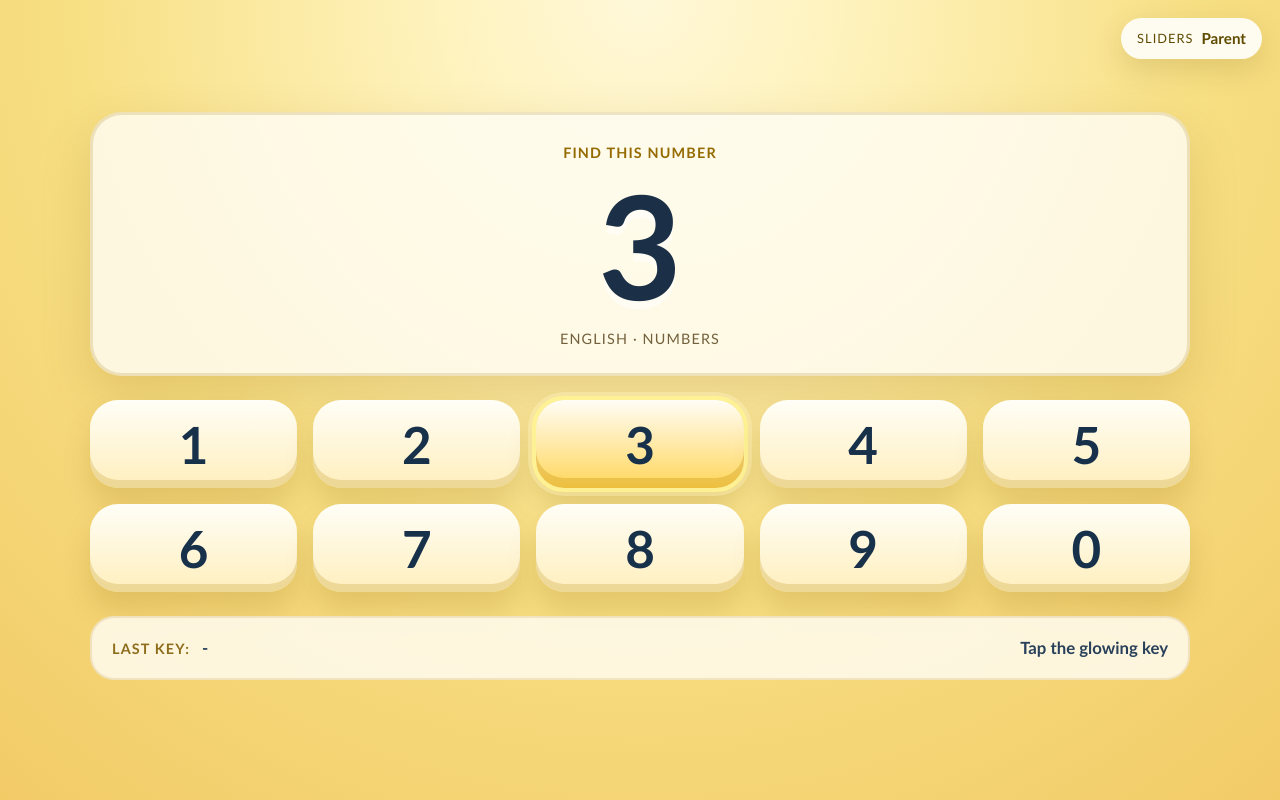
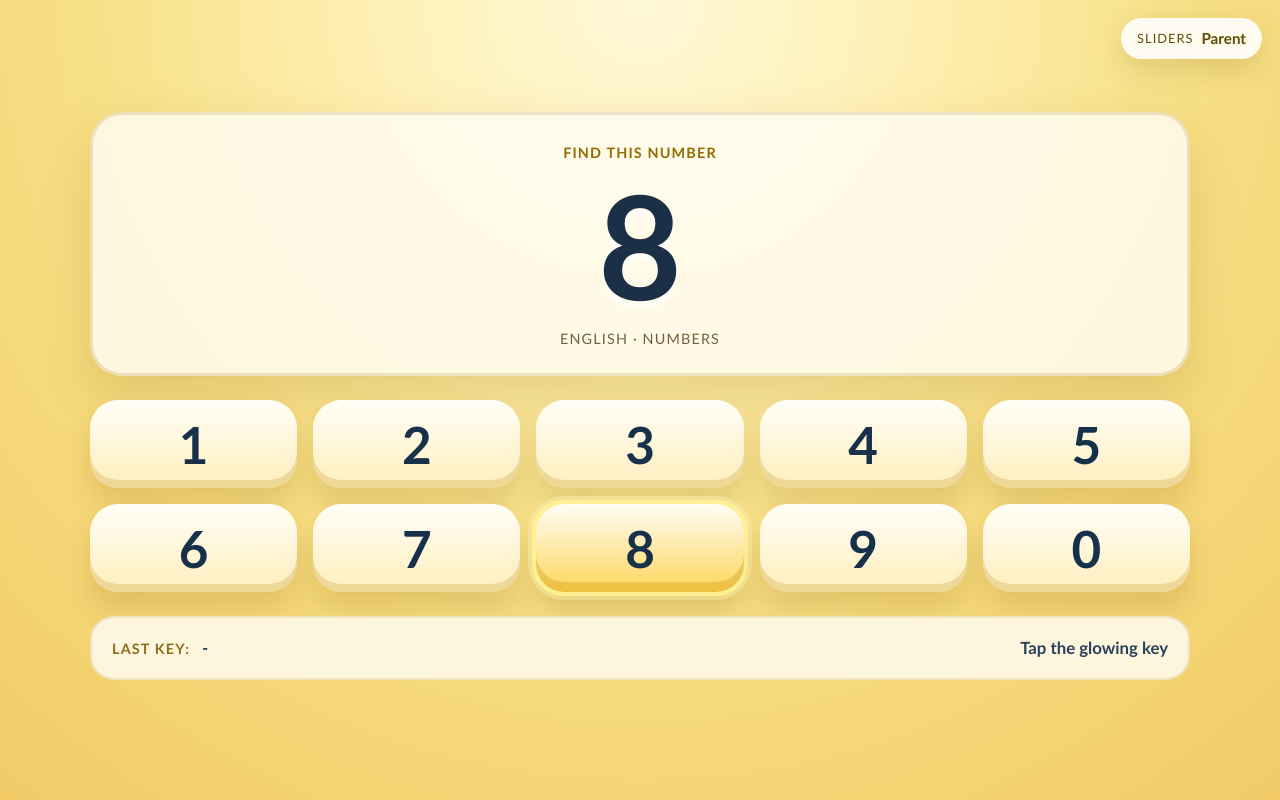
Before and after one commit to otiunov/keyboard_teacher, a React (Vite) app: page / in a window 1280 px wide. Built offline with nearby package versions, Linux system fonts and the light colour scheme.

Commit message:
Add number lesson interaction loop

```diff
--- a/src/App.tsx
+++ b/src/App.tsx
@@ -1,6 +1,12 @@
-import { useEffect, useState } from 'react'
+import { useEffect, useRef, useState } from 'react'
+import {
+  advanceNumberLesson,
+  createNumberLessonState,
+  submitNumberAnswer,
+} from './lesson'
 import { getLanguageOptions, getSessionCopy, type Language } from './session'
 import { speakText } from './speech'
+
 type KeyState = 'idle' | 'highlighted-target'
 
 const numberRows = [
@@ -11,18 +17,50 @@ const numberRows = [
 function App() {
   const [language, setLanguage] = useState<Language>('en')
   const [isParentDrawerOpen, setIsParentDrawerOpen] = useState(false)
-  const currentTarget = '3'
+  const [lesson, setLesson] = useState(() => createNumberLessonState())
+  const advanceTimerRef = useRef<number | null>(null)
 
   const copy = getSessionCopy(language)
 
   useEffect(() => {
-    speakText(window.speechSynthesis, window.SpeechSynthesisUtterance, currentTarget, language)
-  }, [currentTarget, language])
+    speakText(window.speechSynthesis, window.SpeechSynthesisUtterance, lesson.target, language)
+  }, [lesson.target, language])
+
+  useEffect(() => {
+    return () => {
+      if (advanceTimerRef.current !== null) {
+        window.clearTimeout(advanceTimerRef.current)
+      }
+    }
+  }, [])
+
+  function scheduleAdvance() {
+    if (advanceTimerRef.current !== null) {
+      window.clearTimeout(advanceTimerRef.current)
+    }
+
+    advanceTimerRef.current = window.setTimeout(() => {
+      setLesson((current) => advanceNumberLesson(current))
+    }, 700)
+  }
 
   function handleKeyPress(value: string) {
-    const spokenFeedback = value === currentTarget ? 'Good job' : 'Try again'
+    setLesson((current) => {
+      const next = submitNumberAnswer(current, value)
 
-    speakText(window.speechSynthesis, window.SpeechSynthesisUtterance, spokenFeedback, language)
+      speakText(
+        window.speechSynthesis,
+        window.SpeechSynthesisUtterance,
+        next.feedback,
+        language,
+      )
+
+      if (next.pendingAdvance) {
+        scheduleAdvance()
+      }
+
+      return next
+    })
   }
 
   return (
@@ -97,7 +135,7 @@ function App() {
         <header className="prompt-beacon">
           <p className="prompt-beacon__eyebrow">{copy.eyebrow}</p>
           <div className="prompt-beacon__target" aria-live="polite">
-            {currentTarget}
+            {lesson.target}
           </div>
           <p className="prompt-beacon__meta">{copy.meta}</p>
         </header>
@@ -107,7 +145,7 @@ function App() {
             <div className="keyboard-row" key={rowIndex}>
               {row.map((value) => {
                 const state: KeyState =
-                  value === currentTarget ? 'highlighted-target' : 'idle'
+                  value === lesson.target ? 'highlighted-target' : 'idle'
 
                 return (
                   <button
@@ -126,9 +164,10 @@ function App() {
 
         <section className="feedback-strip" aria-live="polite">
           <p>
-            <span className="feedback-strip__label">Last key:</span> -
+            <span className="feedback-strip__label">Last key:</span>{' '}
+            {lesson.lastKey ?? '-'}
           </p>
-          <p>Tap the glowing key</p>
+          <p>{lesson.feedback}</p>
         </section>
       </section>
     </main>
--- /dev/null
+++ b/src/lesson.ts
@@ -0,0 +1,67 @@
+export type NumberLessonPhase = 'prompt' | 'correct' | 'incorrect'
+
+export interface NumberLessonState {
+  target: string
+  lastKey: string | null
+  feedback: string
+  pendingAdvance: boolean
+  phase: NumberLessonPhase
+}
+
+const digits = ['0', '1', '2', '3', '4', '5', '6', '7', '8', '9'] as const
+
+function pickDigit(random: () => number) {
+  const index = Math.floor(random() * digits.length)
+
+  return digits[index]
+}
+
+export function createNumberLessonState(random: () => number = Math.random): NumberLessonState {
+  return {
+    target: pickDigit(random),
+    lastKey: null,
+    feedback: 'Tap the glowing key',
+    pendingAdvance: false,
+    phase: 'prompt',
+  }
+}
+
+export function submitNumberAnswer(
+  state: NumberLessonState,
+  key: string,
+): NumberLessonState {
+  if (key === state.target) {
+    return {
+      ...state,
+      lastKey: key,
+      feedback: 'Good job',
+      pendingAdvance: true,
+      phase: 'correct',
+    }
+  }
+
+  return {
+    ...state,
+    lastKey: key,
+    feedback: 'Try again',
+    pendingAdvance: false,
+    phase: 'incorrect',
+  }
+}
+
+export function advanceNumberLesson(
+  state: NumberLessonState,
+  random: () => number = Math.random,
+): NumberLessonState {
+  if (!state.pendingAdvance) {
+    return state
+  }
+
+  return {
+    target: pickDigit(random),
+    lastKey: null,
+    feedback: 'Tap the glowing key',
+    pendingAdvance: false,
+    phase: 'prompt',
+  }
+}
--- a/tsconfig.app.json
+++ b/tsconfig.app.json
@@ -17,5 +17,5 @@
     "jsx": "react-jsx"
   },
   "include": ["src"],
-  "exclude": ["src/**/*.test.tsx", "src/test/**"]
+  "exclude": ["src/**/*.test.ts", "src/**/*.test.tsx", "src/test/**"]
 }
```
Also changed, not shown: 1 other file (tests, documents, lock files or other folders).
